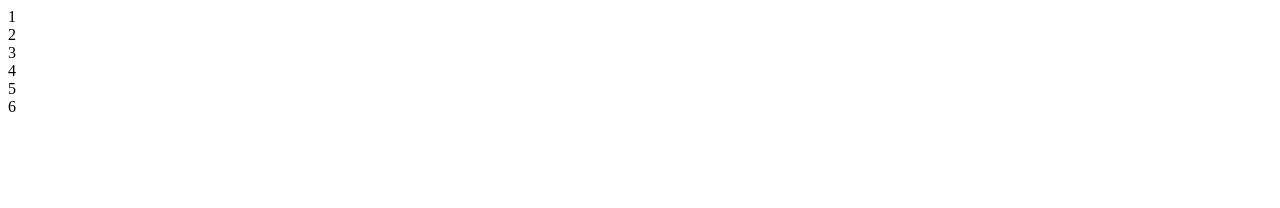
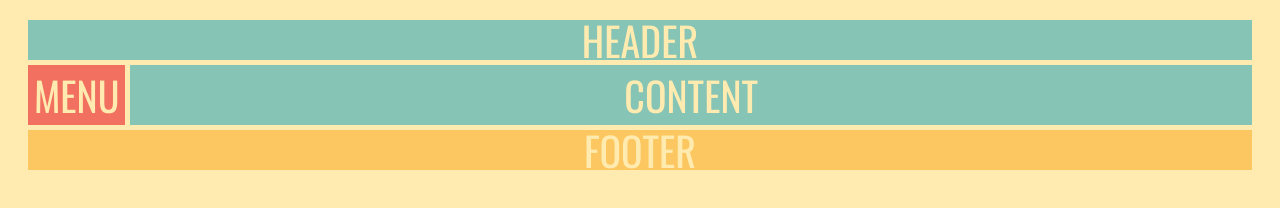
Before and after one commit to GitcrackerUK/css-grid, a plain HTML site: page index.html in a window 1280 px wide. Drawn offline with nearby package versions, Linux system fonts and the light colour scheme.

Commit message:
grid-column grid-row

```diff
--- /dev/null
+++ b/basic.css
@@ -0,0 +1,28 @@
+
+.container > div{
+  color: #FFEBAF;
+  font-family: 'Oswald', sans-serif;
+  font-size: 40px;
+  display: flex;
+  justify-content: center;
+  align-items: center;
+}
+.container > div:nth-child(1) {
+
+  background-color: #86c4b5;
+}
+.container > div:nth-child(2) {
+  background-color: #F17060;
+}
+.container > div:nth-child(3) {
+  background-color: #86c4b5;
+}
+.container > div:nth-child(4) {
+  background-color: #FCC760;
+}
+.container > div:nth-child(5) {
+  background-color: #86c4b5;
+}
+.container > div:nth-child(6) {
+  background-color: #F17060;
+}
--- a/index.html
+++ b/index.html
@@ -2,17 +2,25 @@
 <html lang="en" dir="ltr">
   <head>
     <meta charset="utf-8">
+    <link href="https://fonts.googleapis.com/css?family=Oswald&display=swap" rel="stylesheet">
     <link rel="stylesheet" href="style.css">
+    <link rel="stylesheet" href="basic.css">
     <title>css-grid</title>
   </head>
   <body>
     <div class="container">
-      <div>1</div>
-      <div>2</div>
-      <div>3</div>
-      <div>4</div>
-      <div>5</div>
-      <div>6</div>
+      <div class="header">
+        header
+      </div>
+      <div class="menu">
+        menu
+      </div>
+      <div class="content">
+        content
+      </div>
+      <div class="footer">
+        footer
+      </div>
     </div>
   </body>
 </html>
--- a/style.css
+++ b/style.css
@@ -0,0 +1,28 @@
+html{
+
+    background-color: #FFEBAF;
+}
+.container{
+  min-height: 100%;
+  text-transform: uppercase;
+  grid-gap: 5px;
+  display: grid;
+  margin: 20px;
+  grid-template-columns: repeat(12,1fr);
+  grid-template-rows:40px auto 40px;
+}
+.header{
+  grid-column:1/-1
+}
+
+.menu{
+
+}
+
+.content{
+  grid-column:2/-1;
+}
+
+.footer{
+  grid-column:1/-1;
+}
```
Also changed, not shown: 1 other file.
